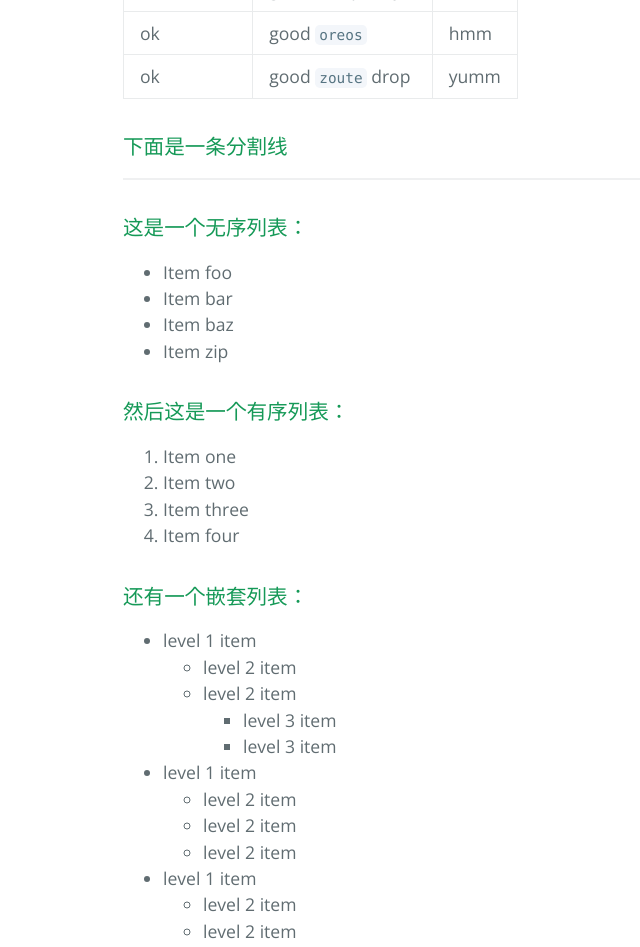
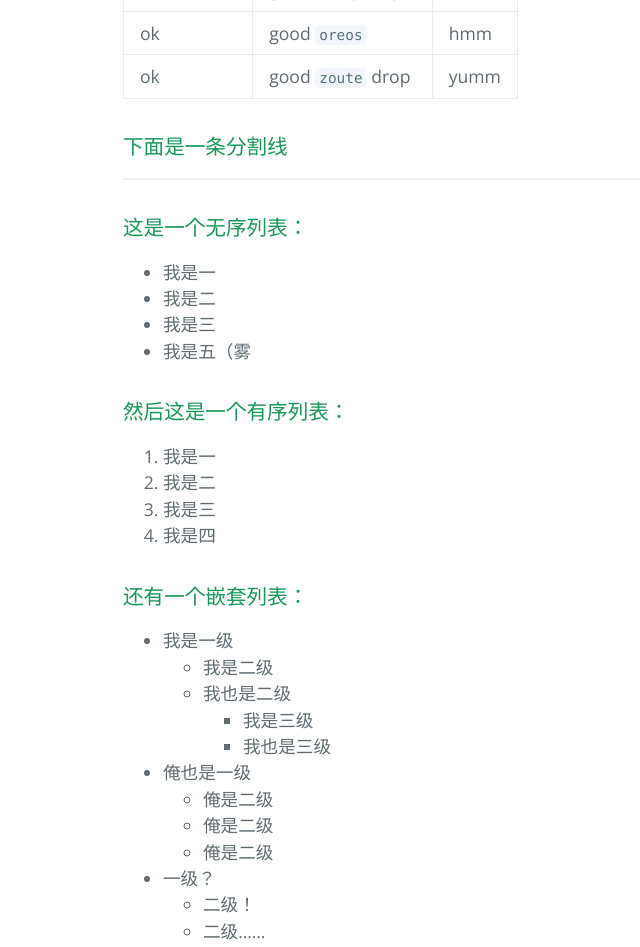
Before and after one commit to arthasxkyang/arthasxkyang.github.io, a Jekyll site: the page built from index.md, in a window 1280 px wide and 1400 px high, scrolled down 1674 px. Shown: the top 947 px of the window, without its empty margins (101-741 px from the left). Built offline with Jekyll 4.4.1, drawn with Linux system fonts in a browser that asks for light colours; some of the changed text lies outside the part shown.

Commit message:
完善了一下翻译

````diff
--- a/_config.yml
+++ b/_config.yml
@@ -1,5 +1,5 @@
 title: 不甜 cafe
-description: 我是萌萌哒占位符(✪ω✪)
+description: 如果说向日葵像太阳的话，粉色的樱花像是草莓味的棉花软糖，白色的就像原味的(✪ω✪)
 show_downloads: true
 google_analytics:
 theme: jekyll-theme-cayman
--- a/index.md
+++ b/index.md
@@ -64,33 +64,33 @@ end
 
 ### 这是一个无序列表：
 
-*   Item foo
-*   Item bar
-*   Item baz
-*   Item zip
+*   我是一
+*   我是二
+*   我是三
+*   我是五（雾
 
 ### 然后这是一个有序列表：
 
-1.  Item one
-1.  Item two
-1.  Item three
-1.  Item four
+1.  我是一
+1.  我是二
+1.  我是三
+1.  我是四
 
 ### 还有一个嵌套列表：
 
-- level 1 item
-  - level 2 item
-  - level 2 item
-    - level 3 item
-    - level 3 item
-- level 1 item
-  - level 2 item
-  - level 2 item
-  - level 2 item
-- level 1 item
-  - level 2 item
-  - level 2 item
-- level 1 item
+- 我是一级
+  - 我是二级
+  - 我也是二级
+    - 我是三级
+    - 我也是三级
+- 俺也是一级
+  - 俺是二级
+  - 俺是二级
+  - 俺是二级
+- 一级？
+  - 二级！
+  - 二级……
+- 一级啦！
 
 ### 小图
 
@@ -104,15 +104,16 @@ end
 ### 定义列表可以与HTML语法一起使用。
 
 <dl>
-<dt>Name</dt>
-<dd>Godzilla</dd>
-<dt>Born</dt>
-<dd>1952</dd>
-<dt>Birthplace</dt>
-<dd>Japan</dd>
-<dt>Color</dt>
-<dd>Green</dd>
+<dt>姓名</dt>
+<dd>小千</dd>
+<dt>出生年份</dt>
+<dd>撒~</dd>
+<dt>出生地</dt>
+<dd>霓虹</dd>
+<dt>喜欢的颜色</dt>
+<dd>奇迹橙</dd>
 </dl>
+
 
 ```
 很长的单行代码块不应该换行。 如果它们太长，它们应该水平滚动。 这条线应该足够长，以用来测试。（好像还不够长，所以再加些字，现在应该差不多够测试效果的了。
````
